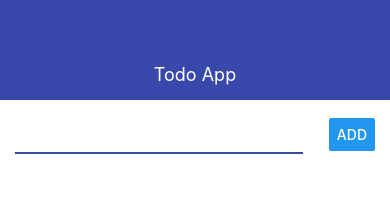
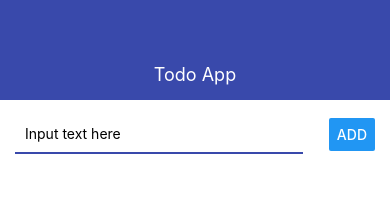
Before and after one commit to sanioka/rn-todo-app, a React Native app: screen / in a window 390 px wide. Shown: the top 205 px of the page. Built offline with nearby package versions, Linux system fonts and the light colour scheme.

Commit message:
sync with form text

```diff
--- a/app.json
+++ b/app.json
@@ -1,7 +1,7 @@
 {
   "expo": {
-    "name": "rn-todo-app1",
-    "slug": "rn-todo-app1",
+    "name": "rn-todo-app",
+    "slug": "rn-todo-app",
     "version": "1.0.0",
     "orientation": "portrait",
     "icon": "./assets/icon.png",
--- a/src/AddToto.js
+++ b/src/AddToto.js
@@ -1,15 +1,26 @@
 import React, { useState } from "react";
-import { View, Text, StyleSheet, TextInput, Button } from 'react-native';
+import { View, Text, StyleSheet, TextInput, Button, Alert } from 'react-native';
 
 export const AddTodo = ({ onSubmit }) => {
+  const [value, setValue] = useState('');
 
   const onPressHandler = () => {
-    onSubmit('test todo');
+    if (value.trim()) {
+      onSubmit(value);
+      setValue('');
+    } else {
+      Alert.alert('Empty input');
+    }
   }
 
   return (
     <View style={styles.block}>
-      <TextInput style={styles.input}/>
+      <TextInput
+        style={styles.input}
+        onChangeText={setValue}
+        value={value}
+        placeholder="Input text here"
+      />
       <Button title="Add" onPress={onPressHandler}/>
     </View>
   )
```
